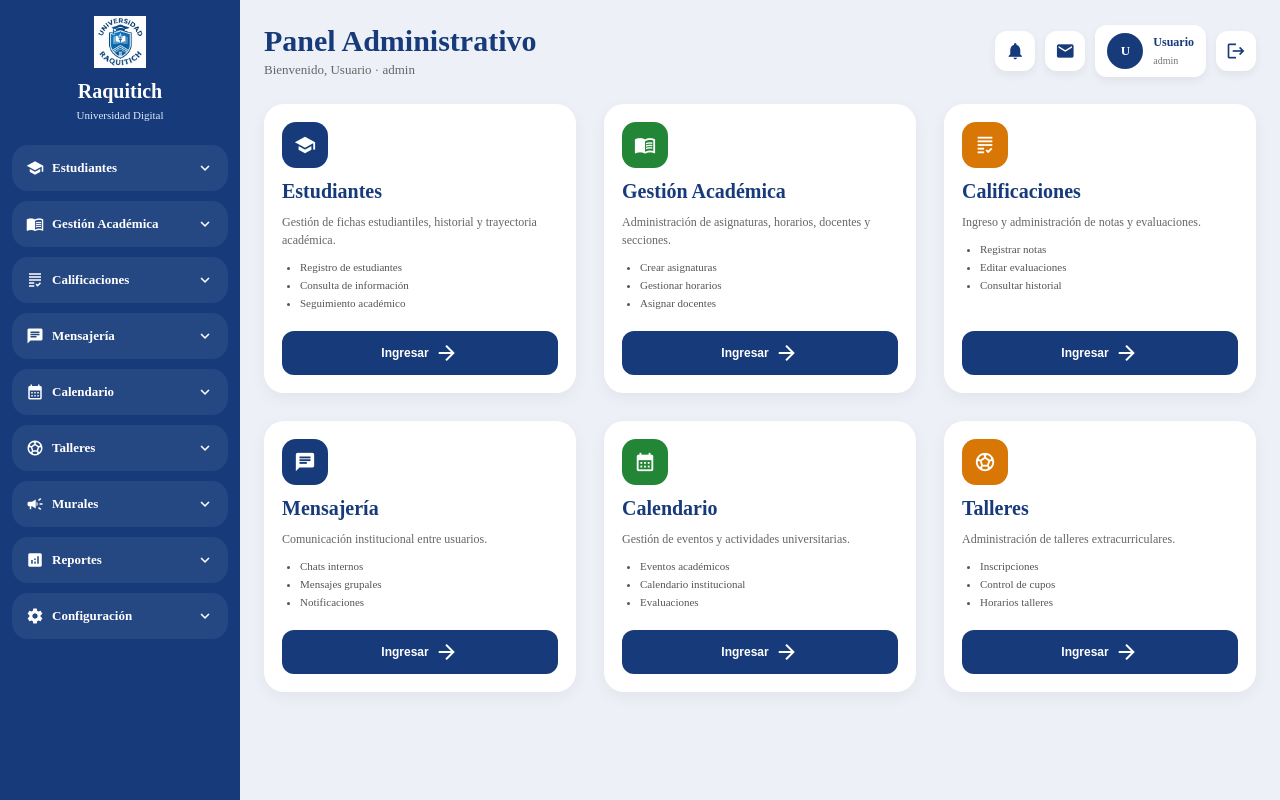
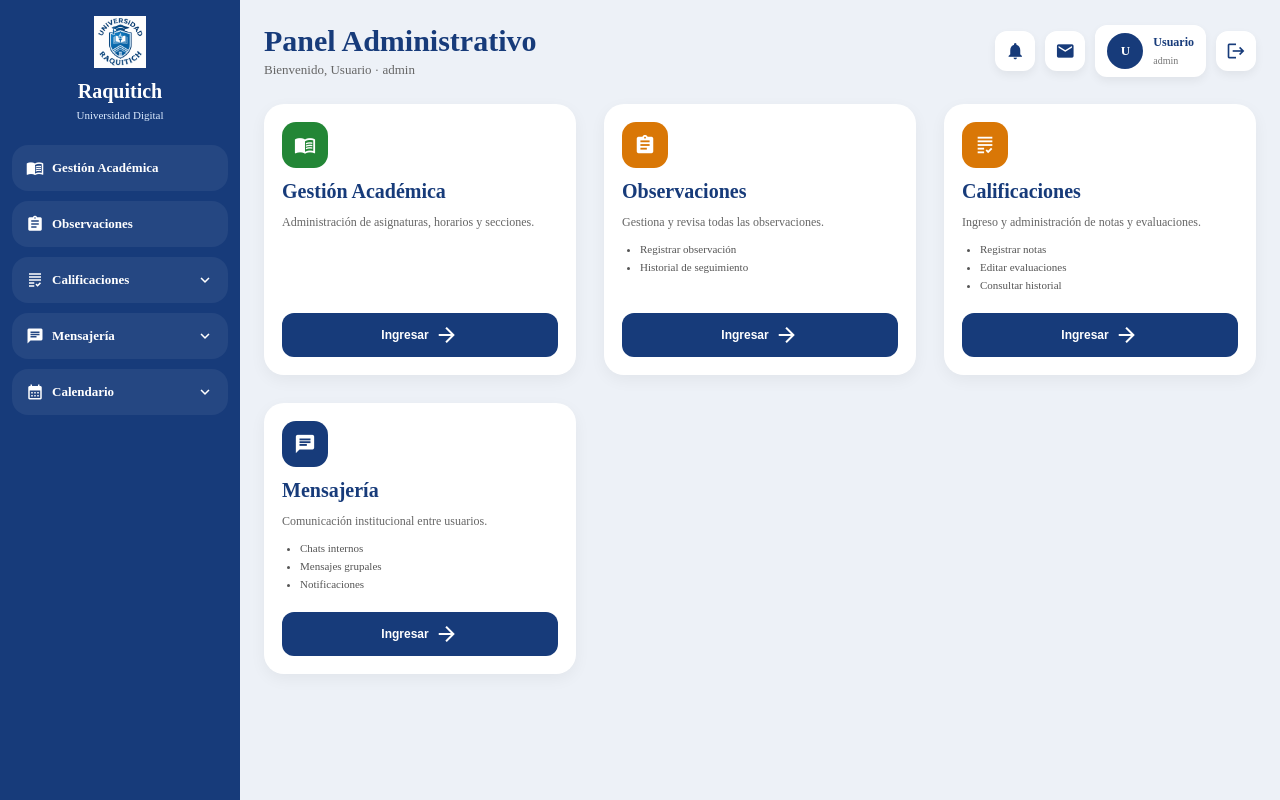
Before and after one commit to vixhin/Raquitich-Frontend, an Angular app: page /home in a window 1280 px wide. Built offline with nearby package versions, Linux system fonts and the light colour scheme; sample sign-in values are in the browser's storage.

Commit message:
menu y cards del home separados por rol estudiante, docente y directivo

```diff
--- a/src/app/pages/home/home.html
+++ b/src/app/pages/home/home.html
@@ -13,228 +13,145 @@
     <!-- MENU -->
     <div class="menu">
 
-      <!-- ESTUDIANTES -->
-      <div class="menu-item" *ngIf="!esEstudiante" [class.active]="activeMenu === 'estudiantes'">
+      <!-- MI PERFIL (solo estudiante) -->
+      <div class="menu-item" *ngIf="esEstudiante" [class.active]="activeMenu === 'perfil'">
+        <div class="menu-title" (click)="irA('/estudiantes')" style="cursor:pointer">
+          <div class="title-left">
+            <span class="material-icons icon">person</span>
+            <span>Mi Perfil</span>
+          </div>
+        </div>
+      </div>
 
-        <div class="menu-title" (click)="toggleMenu('estudiantes')">
-
+      <!-- ESTUDIANTES (solo directivo) -->
+      <div class="menu-item" *ngIf="esDirectivo" [class.active]="activeMenu === 'estudiantes'">
+        <div class="menu-title" (click)="irA('/estudiantes')" style="cursor:pointer">
           <div class="title-left">
             <span class="material-icons icon">school</span>
             <span>Estudiantes</span>
           </div>
-
-          <span class="material-icons arrow">
-            {{ activeMenu === 'estudiantes' ? 'expand_less' : 'expand_more' }}
-          </span>
-
         </div>
-
-        <div class="submenu">
-          <a>Registrar estudiante</a>
-          <a>Editar ficha</a>
-          <a>Consultar estudiantes</a>
-          <a>Eliminar estudiante</a>
-          <a>Trayectoria académica</a>
-        </div>
-
       </div>
 
-      <!-- GESTION ACADEMICA -->
+      <!-- GESTION ACADEMICA (docente y directivo) -->
       <div class="menu-item" *ngIf="!esEstudiante" [class.active]="activeMenu === 'academico'">
-
-        <div class="menu-title" (click)="irA('/academica')"  style="cursor:pointer">
-
+        <div class="menu-title" (click)="irA('/academica')" style="cursor:pointer">
           <div class="title-left">
             <span class="material-icons icon">menu_book</span>
             <span>Gestión Académica</span>
           </div>
-
-          <span class="material-icons arrow">
-            {{ activeMenu === 'academico' ? 'expand_less' : 'expand_more' }}
-          </span>
-
         </div>
-
-        <div class="submenu">
-          <a>Asignaturas</a>
-          <a>Secciones</a>
-          <a>Horarios</a>
-          <a>Docentes</a>
-          <a>Matrículas</a>
-        </div>
-
       </div>
 
-      <!-- CALIFICACIONES -->
+      <!-- OBSERVACIONES (docente y directivo) -->
+      <div class="menu-item" *ngIf="!esEstudiante" [class.active]="activeMenu === 'observaciones'">
+        <div class="menu-title" (click)="irA('/observaciones')" style="cursor:pointer">
+          <div class="title-left">
+            <span class="material-icons icon">assignment</span>
+            <span>Observaciones</span>
+          </div>
+        </div>
+      </div>
+
+      <!-- OBSERVACIONES (estudiante: ver las suyas) -->
+      <div class="menu-item" *ngIf="esEstudiante" [class.active]="activeMenu === 'observaciones'">
+        <div class="menu-title" (click)="irA('/observaciones')" style="cursor:pointer">
+          <div class="title-left">
+            <span class="material-icons icon">assignment</span>
+            <span>Mis Observaciones</span>
+          </div>
+        </div>
+      </div>
+
+      <!-- CALIFICACIONES (todos) -->
       <div class="menu-item" [class.active]="activeMenu === 'calificaciones'">
-
         <div class="menu-title" (click)="toggleMenu('calificaciones')">
-
           <div class="title-left">
             <span class="material-icons icon">grading</span>
             <span>Calificaciones</span>
           </div>
-
           <span class="material-icons arrow">
             {{ activeMenu === 'calificaciones' ? 'expand_less' : 'expand_more' }}
           </span>
-
         </div>
-
         <div class="submenu">
-          <a>Ingresar notas</a>
-          <a>Editar notas</a>
-          <a>Evaluaciones</a>
+          <a *ngIf="esEstudiante">Ver mis notas</a>
+          <a *ngIf="!esEstudiante">Ingresar notas</a>
+          <a *ngIf="!esEstudiante">Editar notas</a>
           <a>Historial académico</a>
         </div>
-
       </div>
 
-      <!-- MENSAJERIA -->
+      <!-- MENSAJERÍA (todos) -->
       <div class="menu-item" [class.active]="activeMenu === 'mensajes'">
-
         <div class="menu-title" (click)="toggleMenu('mensajes')">
-
           <div class="title-left">
             <span class="material-icons icon">chat</span>
             <span>Mensajería</span>
           </div>
-
           <span class="material-icons arrow">
             {{ activeMenu === 'mensajes' ? 'expand_less' : 'expand_more' }}
           </span>
-
         </div>
-
         <div class="submenu">
           <a>Bandeja entrada</a>
           <a>Chats grupales</a>
           <a>Enviar mensaje</a>
-          <a>Notificaciones</a>
         </div>
-
       </div>
 
-      <!-- CALENDARIO -->
+      <!-- CALENDARIO (todos) -->
       <div class="menu-item" [class.active]="activeMenu === 'calendario'">
-
         <div class="menu-title" (click)="toggleMenu('calendario')">
-
           <div class="title-left">
             <span class="material-icons icon">calendar_month</span>
             <span>Calendario</span>
           </div>
-
           <span class="material-icons arrow">
             {{ activeMenu === 'calendario' ? 'expand_less' : 'expand_more' }}
           </span>
-
         </div>
-
         <div class="submenu">
           <a>Eventos</a>
           <a>Actividades</a>
           <a>Evaluaciones</a>
-          <a>Calendario académico</a>
         </div>
-
       </div>
 
-      <!-- TALLERES -->
-      <div class="menu-item" [class.active]="activeMenu === 'talleres'">
-
-        <div class="menu-title" (click)="toggleMenu('talleres')">
-
-          <div class="title-left">
-            <span class="material-icons icon">sports_soccer</span>
-            <span>Talleres</span>
-          </div>
-
-          <span class="material-icons arrow">
-            {{ activeMenu === 'talleres' ? 'expand_less' : 'expand_more' }}
-          </span>
-
-        </div>
-
-        <div class="submenu">
-          <a>Ver talleres</a>
-          <a>Inscribir estudiantes</a>
-          <a>Administrar cupos</a>
-        </div>
-
-      </div>
-
-      <!-- MURALES -->
-      <div class="menu-item" [class.active]="activeMenu === 'murales'">
-
-        <div class="menu-title" (click)="toggleMenu('murales')">
-
-          <div class="title-left">
-            <span class="material-icons icon">campaign</span>
-            <span>Murales</span>
-          </div>
-
-          <span class="material-icons arrow">
-            {{ activeMenu === 'murales' ? 'expand_less' : 'expand_more' }}
-          </span>
-
-        </div>
-
-        <div class="submenu">
-          <a>Publicar aviso</a>
-          <a>Editar comunicado</a>
-          <a>Eliminar publicación</a>
-        </div>
-
-      </div>
-
-      <!-- REPORTES -->
-      <div class="menu-item" [class.active]="activeMenu === 'reportes'">
-
+      <!-- REPORTES (solo directivo) -->
+      <div class="menu-item" *ngIf="esDirectivo" [class.active]="activeMenu === 'reportes'">
         <div class="menu-title" (click)="toggleMenu('reportes')">
-
           <div class="title-left">
             <span class="material-icons icon">analytics</span>
             <span>Reportes</span>
           </div>
-
           <span class="material-icons arrow">
             {{ activeMenu === 'reportes' ? 'expand_less' : 'expand_more' }}
           </span>
-
         </div>
-
         <div class="submenu">
           <a>Reporte académico</a>
           <a>Estadísticas</a>
           <a>Exportar PDF</a>
         </div>
-
       </div>
 
-      <!-- CONFIG -->
-      <div class="menu-item" [class.active]="activeMenu === 'configuracion'">
-
+      <!-- CONFIGURACIÓN (solo directivo) -->
+      <div class="menu-item" *ngIf="esDirectivo" [class.active]="activeMenu === 'configuracion'">
         <div class="menu-title" (click)="toggleMenu('configuracion')">
-
           <div class="title-left">
             <span class="material-icons icon">settings</span>
             <span>Configuración</span>
           </div>
-
           <span class="material-icons arrow">
             {{ activeMenu === 'configuracion' ? 'expand_less' : 'expand_more' }}
           </span>
-
         </div>
-
         <div class="submenu">
           <a>Usuarios</a>
           <a>Roles</a>
           <a>Permisos</a>
-          <a>Seguridad</a>
         </div>
-
       </div>
 
     </div>
@@ -246,190 +163,151 @@
 
     <!-- TOPBAR -->
     <div class="topbar">
-
       <div>
         <h1>{{ tituloPortal }}</h1>
         <p>Bienvenido, {{ nombre }} · {{ rol }}</p>
       </div>
-
       <div class="top-actions">
-
         <button class="icon-button">
           <span class="material-icons">notifications</span>
         </button>
-
         <button class="icon-button">
           <span class="material-icons">mail</span>
         </button>
-
         <div class="profile-box">
-
-          <div class="profile-avatar">
-            {{ inicial }}
-          </div>
-
+          <div class="profile-avatar">{{ inicial }}</div>
           <div>
             <h4>{{ nombre }}</h4>
             <span>{{ rol }}</span>
           </div>
-
         </div>
-
         <button class="icon-button" (click)="logout()" title="Cerrar sesión">
           <span class="material-icons">logout</span>
         </button>
-
       </div>
-
     </div>
 
     <!-- CARDS -->
     <div class="cards-grid">
 
-      <div class="card" *ngIf="!esEstudiante">
+      <!-- MI PERFIL (solo estudiante) -->
+      <div class="card" *ngIf="esEstudiante">
+        <div>
+          <div class="card-icon blue">
+            <span class="material-icons">person</span>
+          </div>
+          <h2>Mi Perfil</h2>
+          <p>Consulta tu información personal, carrera y datos de matrícula.</p>
+          <ul>
+            <li>Datos personales</li>
+            <li>Información académica</li>
+            <li>Estado de matrícula</li>
+          </ul>
+        </div>
+        <button (click)="irA('/estudiantes')">
+          Ver perfil
+          <span class="material-icons">arrow_forward</span>
+        </button>
+      </div>
+
+      <!-- ESTUDIANTES (solo directivo) -->
+      <div class="card" *ngIf="esDirectivo">
         <div>
           <div class="card-icon blue">
             <span class="material-icons">school</span>
           </div>
-
           <h2>Estudiantes</h2>
-
-          <p>
-            Gestión de fichas estudiantiles, historial y trayectoria académica.
-          </p>
-
+          <p>Gestión de fichas estudiantiles, historial y trayectoria académica.</p>
           <ul>
             <li>Registro de estudiantes</li>
             <li>Consulta de información</li>
             <li>Seguimiento académico</li>
           </ul>
         </div>
+        <button (click)="irA('/estudiantes')">
+          Ingresar
+          <span class="material-icons">arrow_forward</span>
+        </button>
+      </div>
 
+      <!-- GESTIÓN ACADÉMICA (docente y directivo) -->
+      <div class="card" *ngIf="!esEstudiante">
+        <div>
+          <div class="card-icon green">
+            <span class="material-icons">menu_book</span>
+          </div>
+          <h2>Gestión Académica</h2>
+          <p>{{ esDocente ? 'Consulta tus secciones asignadas y horarios.' : 'Administración de asignaturas, horarios y secciones.' }}</p>
+          <ul>
+            <li *ngIf="esDocente">Mis secciones</li>
+            <li *ngIf="esDocente">Horarios</li>
+            <li *ngIf="esDirectivo">Crear asignaturas</li>
+            <li *ngIf="esDirectivo">Gestionar horarios</li>
+            <li *ngIf="esDirectivo">Asignar docentes</li>
+          </ul>
+        </div>
+        <button (click)="irA('/academica')">
+          Ingresar
+          <span class="material-icons">arrow_forward</span>
+        </button>
+      </div>
+
+      <!-- OBSERVACIONES (todos, texto cambia por rol) -->
+      <div class="card">
+        <div>
+          <div class="card-icon orange">
+            <span class="material-icons">assignment</span>
+          </div>
+          <h2>{{ esEstudiante ? 'Mis Observaciones' : 'Observaciones' }}</h2>
+          <p>{{ esEstudiante ? 'Revisa las observaciones registradas sobre tu rendimiento.' : esDocente ? 'Registra observaciones sobre tus estudiantes.' : 'Gestiona y revisa todas las observaciones.' }}</p>
+          <ul>
+            <li *ngIf="esEstudiante">Ver mis observaciones</li>
+            <li *ngIf="!esEstudiante">Registrar observación</li>
+            <li *ngIf="esDirectivo">Eliminar observaciones</li>
+            <li>Historial de seguimiento</li>
+          </ul>
+        </div>
+        <button (click)="irA('/observaciones')">
+          Ingresar
+          <span class="material-icons">arrow_forward</span>
+        </button>
+      </div>
+
+      <!-- CALIFICACIONES (todos) -->
+      <div class="card">
+        <div>
+          <div class="card-icon orange">
+            <span class="material-icons">grading</span>
+          </div>
+          <h2>Calificaciones</h2>
+          <p>{{ esEstudiante ? 'Consulta tus notas y evaluaciones.' : 'Ingreso y administración de notas y evaluaciones.' }}</p>
+          <ul>
+            <li *ngIf="esEstudiante">Ver mis notas</li>
+            <li *ngIf="!esEstudiante">Registrar notas</li>
+            <li *ngIf="!esEstudiante">Editar evaluaciones</li>
+            <li>Consultar historial</li>
+          </ul>
+        </div>
         <button>
           Ingresar
           <span class="material-icons">arrow_forward</span>
         </button>
       </div>
 
-      <div class="card" *ngIf="!esEstudiante">
-        <div>
-          <div class="card-icon green">
-            <span class="material-icons">menu_book</span>
-          </div>
-
-          <h2>Gestión Académica</h2>
-
-          <p>
-            Administración de asignaturas, horarios, docentes y secciones.
-          </p>
-
-          <ul>
-            <li>Crear asignaturas</li>
-            <li>Gestionar horarios</li>
-            <li>Asignar docentes</li>
-          </ul>
-        </div>
-
-        <button (click)="irA('/academica')">
-          Ingresar
-          <span class="material-icons">arrow_forward</span>
-        </button>
-      </div>
-
-      <div class="card">
-        <div>
-          <div class="card-icon orange">
-            <span class="material-icons">grading</span>
-          </div>
-
-          <h2>Calificaciones</h2>
-
-          <p>
-            Ingreso y administración de notas y evaluaciones.
-          </p>
-
-          <ul>
-            <li>Registrar notas</li>
-            <li>Editar evaluaciones</li>
-            <li>Consultar historial</li>
-          </ul>
-        </div>
-
-        <button>
-          Ingresar
-          <span class="material-icons">arrow_forward</span>
-        </button>
-      </div>
-
+      <!-- MENSAJERÍA (todos) -->
       <div class="card">
         <div>
           <div class="card-icon blue">
             <span class="material-icons">chat</span>
           </div>
-
           <h2>Mensajería</h2>
-
-          <p>
-            Comunicación institucional entre usuarios.
-          </p>
-
+          <p>Comunicación institucional entre usuarios.</p>
           <ul>
             <li>Chats internos</li>
             <li>Mensajes grupales</li>
             <li>Notificaciones</li>
           </ul>
         </div>
-
-        <button>
-          Ingresar
-          <span class="material-icons">arrow_forward</span>
-        </button>
-      </div>
-
-      <div class="card">
-        <div>
-          <div class="card-icon green">
-            <span class="material-icons">calendar_month</span>
-          </div>
-
-          <h2>Calendario</h2>
-
-          <p>
-            Gestión de eventos y actividades universitarias.
-          </p>
-
-          <ul>
-            <li>Eventos académicos</li>
-            <li>Calendario institucional</li>
-            <li>Evaluaciones</li>
-          </ul>
-        </div>
-
-        <button>
-          Ingresar
-          <span class="material-icons">arrow_forward</span>
-        </button>
-      </div>
-
-      <div class="card">
-        <div>
-          <div class="card-icon orange">
-            <span class="material-icons">sports_soccer</span>
-          </div>
-
-          <h2>Talleres</h2>
-
-          <p>
-            Administración de talleres extracurriculares.
-          </p>
-
-          <ul>
-            <li>Inscripciones</li>
-            <li>Control de cupos</li>
-            <li>Horarios talleres</li>
-          </ul>
-        </div>
-
         <button>
           Ingresar
           <span class="material-icons">arrow_forward</span>
--- a/src/app/pages/home/home.ts
+++ b/src/app/pages/home/home.ts
@@ -16,6 +16,8 @@ export class HomeComponent {
   rol: string         = '';
   inicial: string     = '';
   esEstudiante: boolean = false;
+  esDocente:    boolean = false;
+  esDirectivo:  boolean = false;
   tituloPortal: string  = '';
 
   activeMenu: string = '';
@@ -24,11 +26,16 @@ export class HomeComponent {
     private authService: AuthService,
     private router: Router
   ) {
+    const role        = this.authService.getRole();
     this.nombre       = this.authService.getNombre();
-    this.rol          = this.formatearRol(this.authService.getRole());
+    this.rol          = this.formatearRol(role);
     this.inicial      = this.nombre.charAt(0).toUpperCase();
-    this.esEstudiante = this.authService.getRole() === 'ROLE_ESTUDIANTE';
-    this.tituloPortal = this.esEstudiante ? 'Portal Estudiantil' : 'Panel Administrativo';
+    this.esEstudiante = role === 'ROLE_ESTUDIANTE';
+    this.esDocente    = role === 'ROLE_DOCENTE';
+    this.esDirectivo  = role === 'ROLE_DIRECTIVO' || role === 'ROLE_ADMIN';
+    this.tituloPortal = this.esEstudiante ? 'Portal Estudiantil'
+                      : this.esDocente    ? 'Panel Docente'
+                      : 'Panel Administrativo';
   }
 
   irA(ruta: string) {
```
